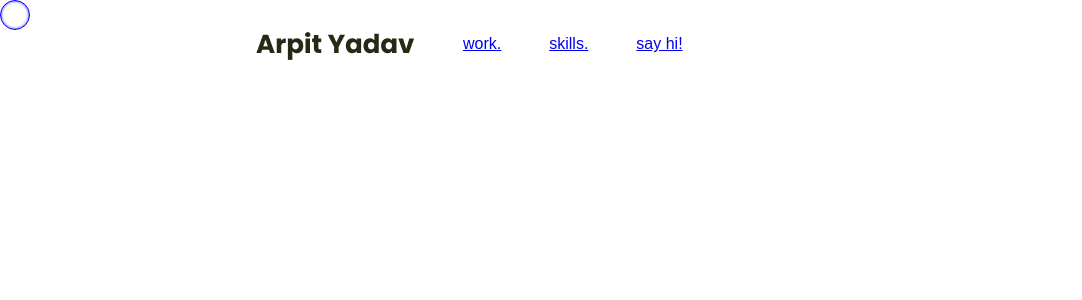
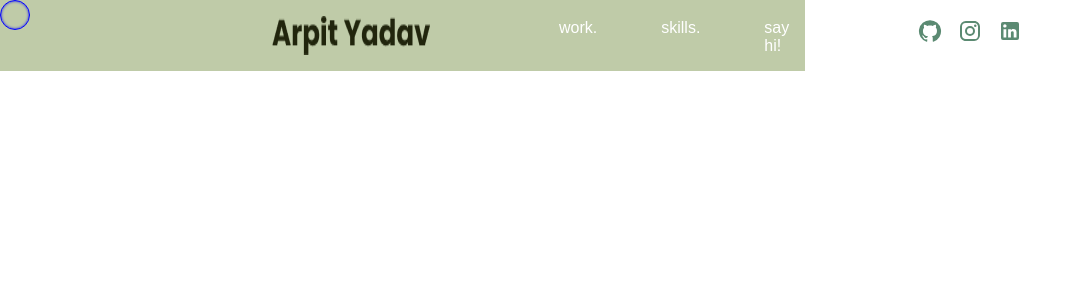
Before and after one commit to vice76/portfolio-react, a React (Create React App) app: page / in a window 1280 px wide. Shown: the top 300 px of the page, without its empty margins (0-1082 px from the left). Built offline with nearby package versions, Linux system fonts and the light colour scheme.

Commit message:
changes made in navbar

```diff
--- a/src/components/navbar/Navbar.js
+++ b/src/components/navbar/Navbar.js
@@ -8,11 +8,16 @@ import logo from "../../assests/Arpit Yadav.png";
 const Navbar = () => {
   return (
     <div className="nav-container">
-      <div className="nav__left">
+      <div className="nav__mid">
         <img src={logo} alt="Arpit Yadav" />
         <a href="#">work.</a>
         <a href="#">skills.</a>
         <a href="#">say hi!</a>
+      </div>
+      <div className="nav__right">
+        <GitHubIcon />
+        <InstagramIcon />
+        <LinkedInIcon />
       </div>
     </div>
   );
--- a/src/scss/components/_navbar.scss
+++ b/src/scss/components/_navbar.scss
@@ -1,22 +1,27 @@
 .nav-container {
+    display: flex;
+    flex-wrap: wrap;
 
-    .nav__left{
-        padding-top: 2rem;
+    .nav__mid{
+        flex: 15px .6;
+        background-color: #BFCBA8;
+        padding: 1rem;
         img{
-            padding: 0 0 0 16rem;
+            padding: 0 4rem 0 16rem;
         }
         a{
+            color: white;
+            text-decoration: none;
             margin-top: .2rem;
         }
-
-        .instagram {
-            margin-left: 18rem;
-        }
-        div{
-            color: #5B8A72E5;
-        }
-
-        @include mp-fx-layout-with-gap(row, 3rem);
+        @include mp-fx-layout-with-gap(row, 4rem)
     }
-
+    .nav__right{
+        flex: 10px .28;
+        color: #5B8A72;
+        margin-top: .2rem;
+        padding: 1rem;
+        @include mp-fx-layout-alignment(center,column);
+        @include mp-fx-layout-with-gap(row, 1rem);
+    }
 }
--- a/src/scss/mixins/_flex-mixins.scss
+++ b/src/scss/mixins/_flex-mixins.scss
@@ -55,3 +55,15 @@
 	  }
 	}
   }
+
+  // For DOM containers
+// Replacement of fxLayoutAlign
+// eg, fxLayoutAlignment="start center" -> @include mp-fx-layout-alignment(start, center)
+@mixin mp-fx-layout-alignment(
+	$main-axis-alignment,
+	$cross-axis-alignment
+  ) {
+	justify-content: $main-axis-alignment;
+	align-items: $cross-axis-alignment;
+	align-content: $cross-axis-alignment;
+  }
```
